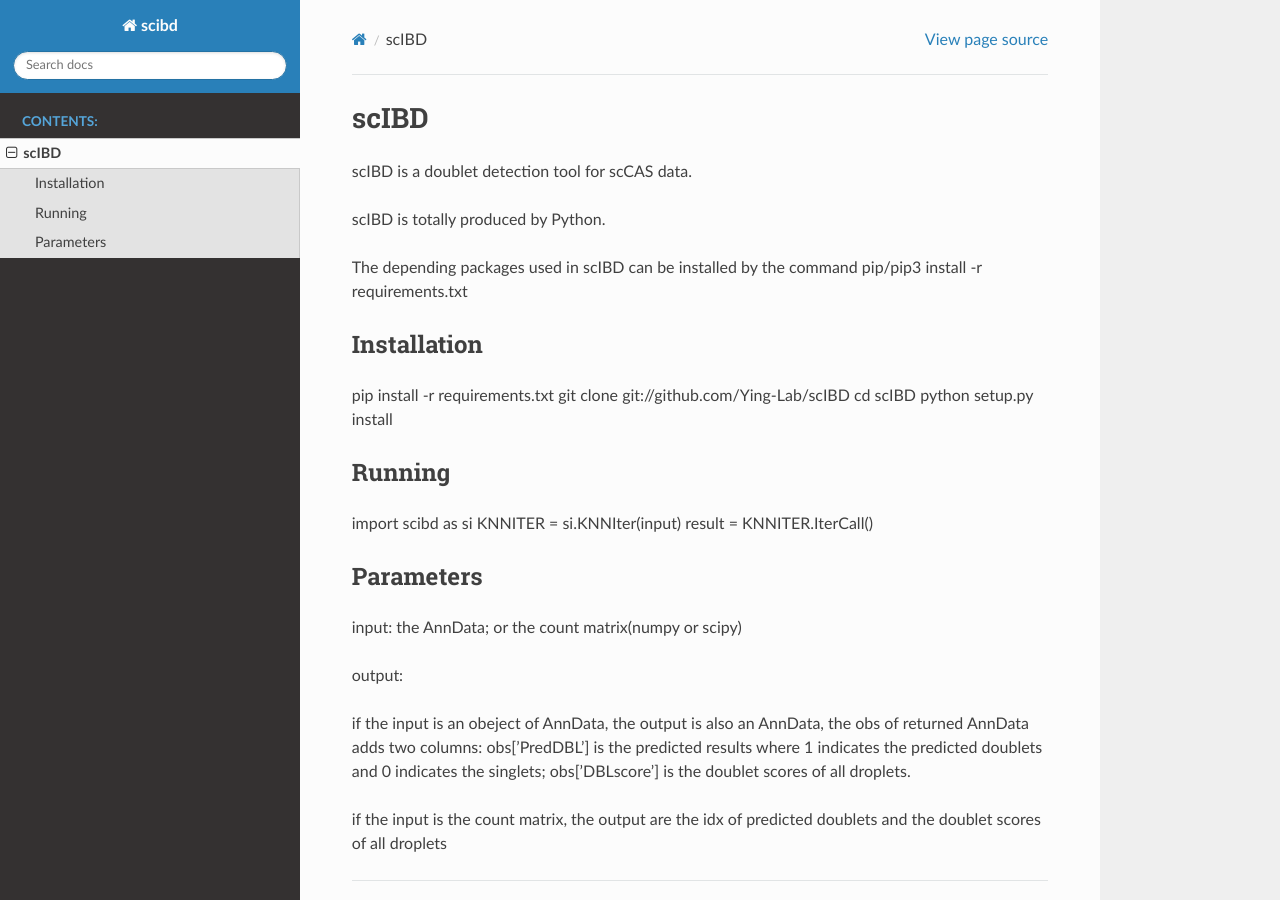
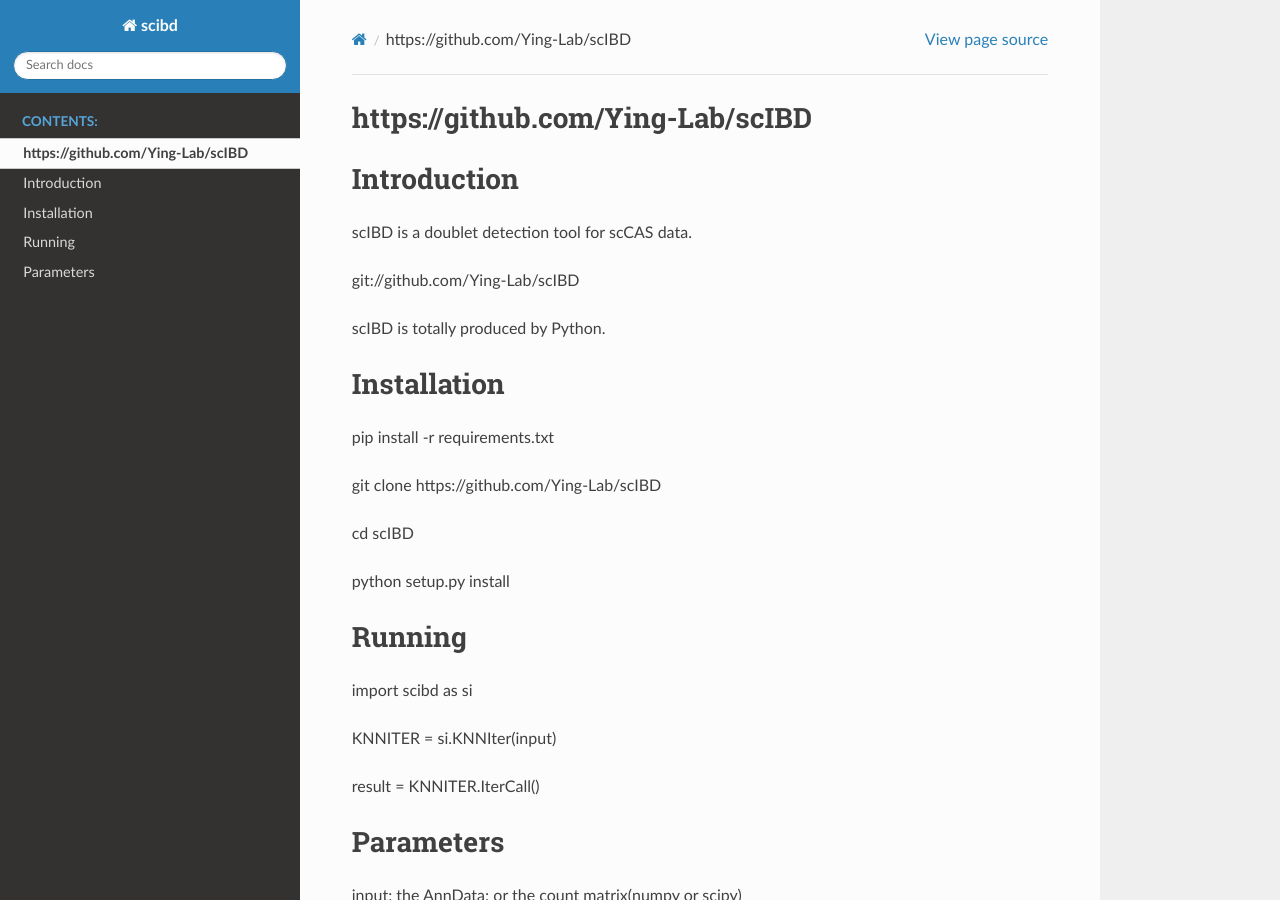
Before and after one commit to Ying-Lab/scIBD, a Sphinx documentation site: the page built from docs/source/README-readdoc.md, in a window 1280 px wide and 900 px high. Built offline with Sphinx 7.4.7 and the Read the Docs theme 2.0.0, drawn with Linux system fonts in a browser that asks for light colours.

Commit message:
Update README-readdoc.md

```diff
--- a/docs/source/README-readdoc.md
+++ b/docs/source/README-readdoc.md
@@ -1,17 +1,25 @@
-# scIBD
+https://github.com/Ying-Lab/scIBD
+-----
+
+Introduction
+-----
 scIBD is a doublet detection tool for scCAS data.
+
+git://github.com/Ying-Lab/scIBD
 
 scIBD is totally produced by Python.
 
-The depending packages used in scIBD can be installed by the command pip/pip3 install -r requirements.txt
 
 Installation
 -----
 
 
 pip install -r requirements.txt
-git clone git://github.com/Ying-Lab/scIBD
+
+git clone https://github.com/Ying-Lab/scIBD
+
 cd scIBD
+
 python setup.py install
 
 
@@ -19,7 +27,9 @@
 -----
 
 import scibd as si
+
 KNNITER = si.KNNIter(input)
+
 result = KNNITER.IterCall()
 
 
```
